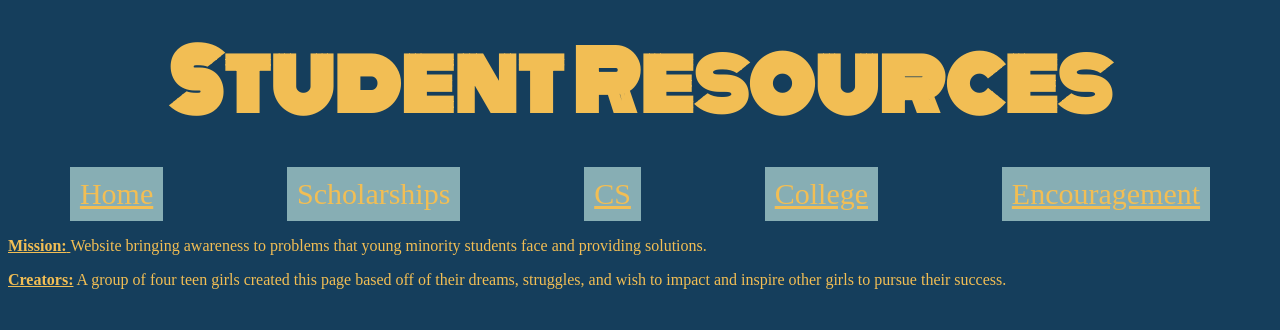
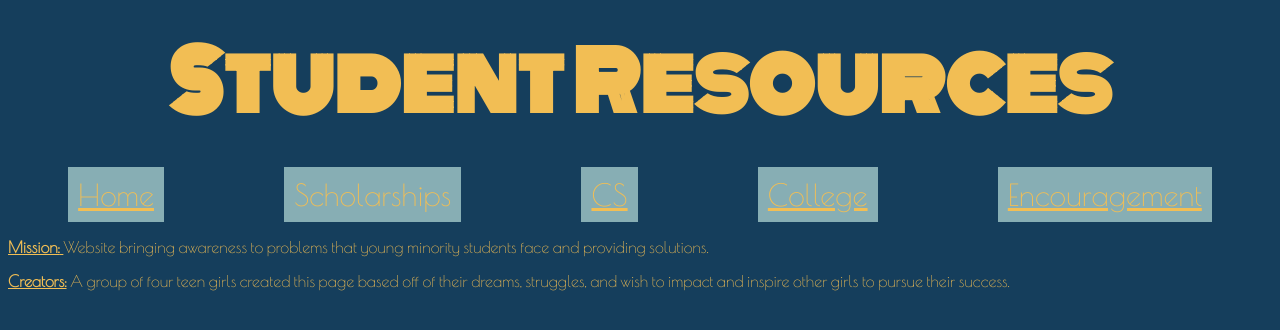
Before and after one commit to KarinaMontiel/finalproject, a PHP site: page /finalproject.html in a window 1280 px wide. Shown: the top 330 px of the page. Run offline with PHP 8.4, Linux system fonts and the light colour scheme.

Commit message:
font change for home page

```diff
--- a/finalproject.html
+++ b/finalproject.html
@@ -3,6 +3,7 @@
   <head>
     <link rel="stylesheet" href="main.css">
     <link href="https://fonts.googleapis.com/css?family=Monoton" rel="stylesheet">
+    <link href="https://fonts.googleapis.com/css?family=Monoton|Poiret+One" rel="stylesheet">
   </head>
   <body>
     <h1>
--- a/main.css
+++ b/main.css
@@ -2,6 +2,8 @@
 html{
 background-color: #153e5c;
 color: #f2be54;
+font-family: 'Poiret One', cursive;
+
 }
 
 #title {
@@ -31,8 +33,7 @@ a:visited{
 }
 
 .sub{
-
-
+  font-family: 'Poiret One', cursive;
 }
 
 
```
